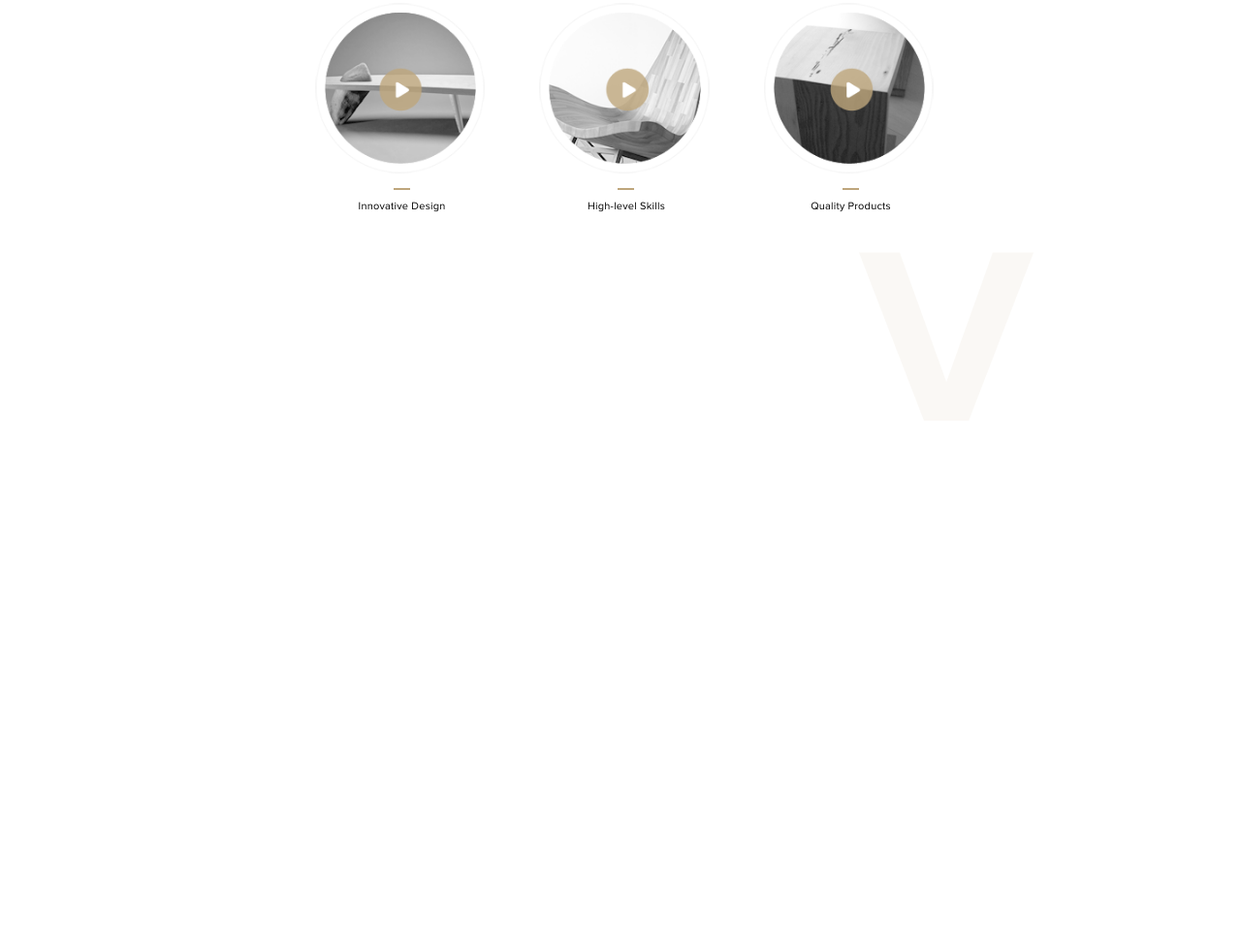
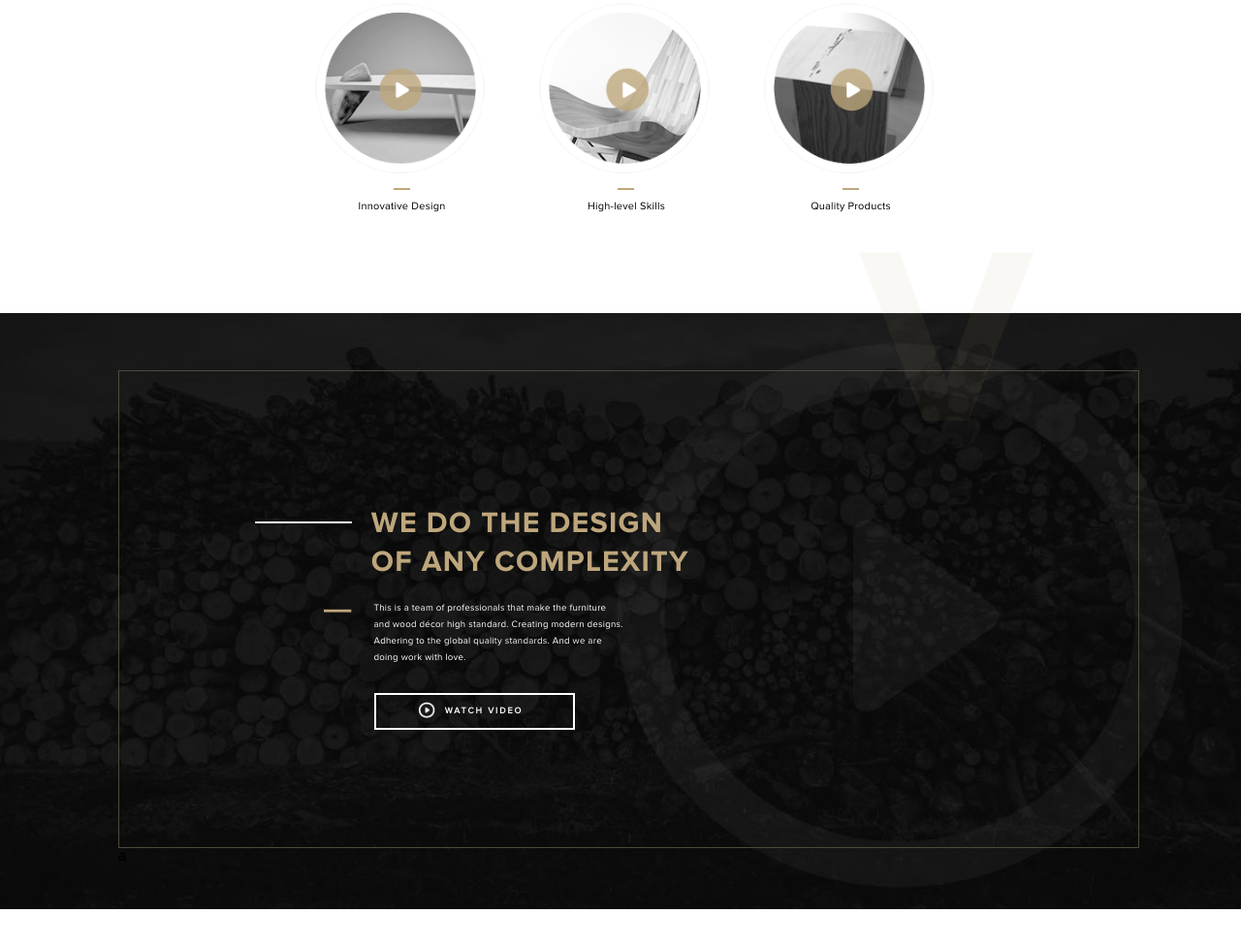
Before and after one commit to Menxy/Wooder, a plain HTML site: page index.html in a window 1280 px wide. Shown: the part 2062-3037 px from the top of the page at 97% size. Before the commit the page ends 2573 px from the top, so only its background shows below. Drawn offline with nearby package versions, Linux system fonts and the light colour scheme.

Commit message:
Prom evening

```diff
--- a/index.html
+++ b/index.html
@@ -127,5 +127,15 @@
         </div>
         <div class="quality__v">v</div>
     </div>
+    <div class="we__common">
+        <div class="we__container">
+            <div class="we__inner">
+                <div class="we__header">we Do the design of any complexity</div>
+                <div class="we__text">This is a team of professionals that make the furniture and wood décor high standard. Creating modern designs. <br> Adhering to the global quality standards. And we are doing work with love.</div>
+                <div class="we__button"><a href="#">watch video</a></div>
+            </div>
+        </div>
+        <div class="we__a">a</div>
+    </div>
 </body>
 </html>
--- a/scss/style.scss
+++ b/scss/style.scss
@@ -588,3 +588,63 @@ body {
   letter-spacing: 0.2em;
   color: #bea67c;
 }
+.we__common {
+  background: url('../src/we_down.jpg') 0 0/101% auto no-repeat;
+  height: 652px;
+  margin-top: 8%;
+  padding: 4.6% 8.2% 0 9.5%;
+}
+.we__container {
+  border: 1px solid #50493e;
+  margin: 0 auto;
+}
+.we__inner {
+  display: flex;
+  flex-direction: column;
+  align-items: flex-start;
+  justify-content: center;
+  padding: 13% 0 11.5% 13%;
+}
+.we__header {
+  font-family: 'ProximaNovaB';
+  font-size: 30.4px;
+  line-height: 40px;
+  text-transform: uppercase;
+  letter-spacing: 0.04em;
+  color: #bea67c;
+  padding-left: 13.5%;
+  background: url(../src/white_board.png) 1% 23%/22% 2px no-repeat;
+  max-width: 455px;
+}
+.we__text {
+  font-family: ProximaNova;
+  font-size: 9.7px;
+  line-height: 17px;
+  font-weight: 400;
+  letter-spacing: 0.025em;
+  color: #ffffff;
+  padding: 2.1% 0 0 13.8%;
+  max-width: 384px;
+  background: url(../src/m_board__furniture.png) 20.7% 33%/7.8% 4px no-repeat;
+}
+.we__button {
+  a {
+    display: inline-block;
+    width: 100%;
+    font-family: 'ProximaNova';
+    font-size: 9px;
+    line-height: 34px;
+    font-weight: 700;
+    text-transform: uppercase;
+    letter-spacing: 0.22em;
+    color: #ffffff;
+    padding: 0 0 0 35%;
+    background: url(../src/player_small.png) 24% 46%/8.5% auto no-repeat;
+  }
+  width: 22.7%;
+  border: 2px solid #fff;
+  margin: 3% 0 0 13.8%;
+
+}
+.we__a {
+}
```
Also changed, not shown: css/style.css, src/player_small.png (added), src/we_down.jpg (renamed from src/wood_222.jpg), src/white_board.png (added).
